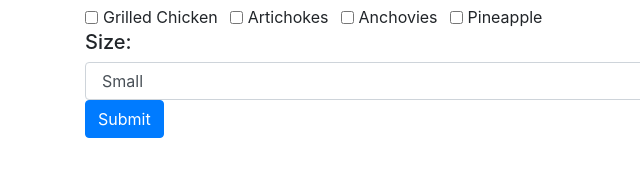
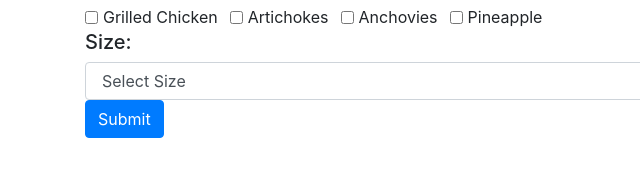
Before and after one commit to vnessa-su/pizza-parlor, a plain HTML site: page index.html in a window 1280 px wide. Shown: the part 130-306 px from the top of the page, 0-640 px from the left. Drawn offline with Linux system fonts and the light colour scheme.

Commit message:
Add select size placeholder

```diff
--- a/index.html
+++ b/index.html
@@ -21,6 +21,7 @@
       <h5>Size:</h5>
       <div id="sizeSelect">
         <select class="form-control" id="pizzaSize">
+          <option value="" selected disabled>Select Size</option>
           <option value="Small">Small</option>
           <option value="Medium">Medium</option>
           <option value="Large">Large</option>
```
